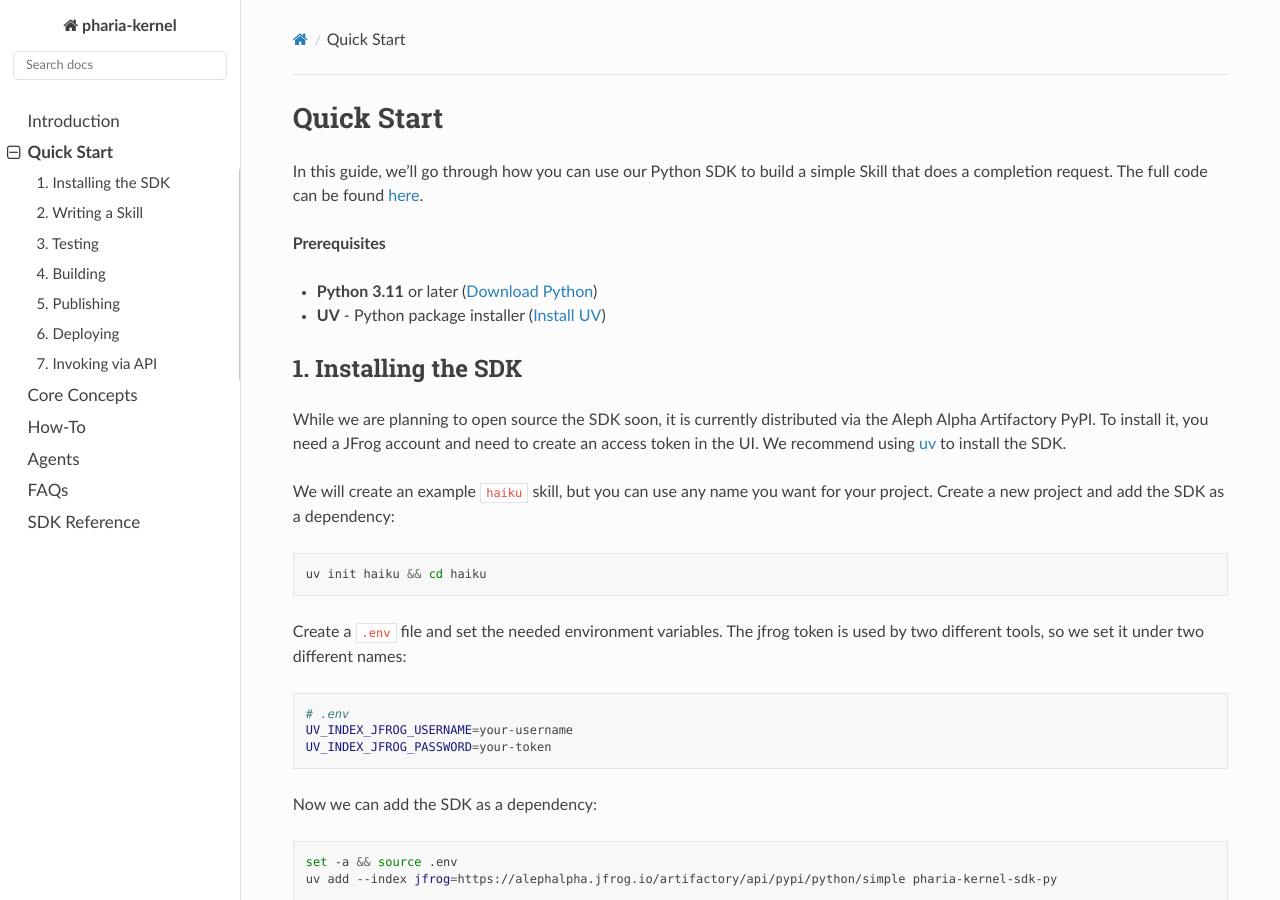
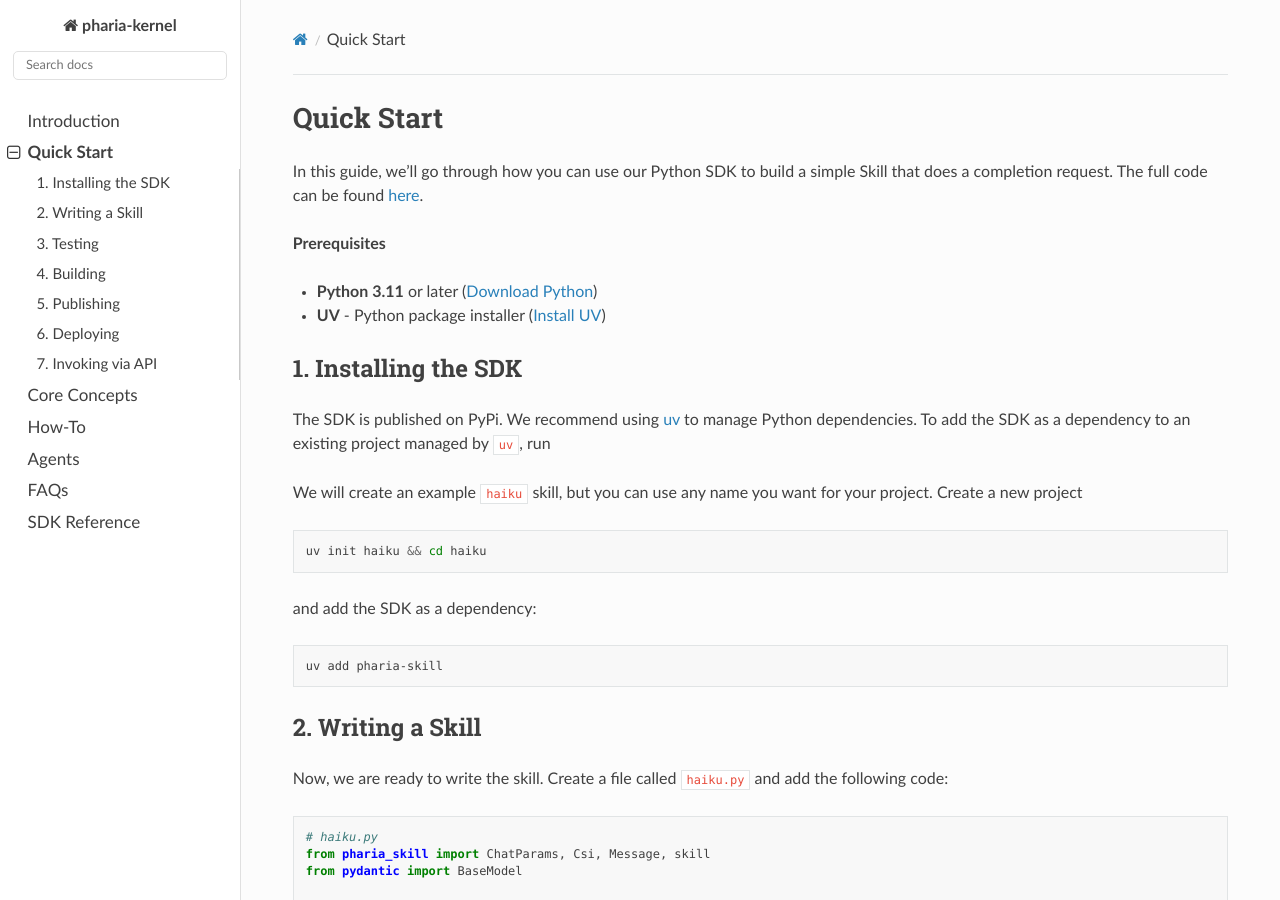
Before and after one commit to Aleph-Alpha/pharia-kernel-sdk-py, a Sphinx documentation site: the page built from docs/source/quick_start.md, in a window 1280 px wide and 900 px high. Built offline with Sphinx 7.4.7 and the Read the Docs theme 3.1.0, drawn with Linux system fonts in a browser that asks for light colours.

Commit message:
docs: remove jfrog installation references

````diff
--- a/docs/source/quick_start.md
+++ b/docs/source/quick_start.md
@@ -7,34 +7,23 @@ The full code can be found [here](https://github.com/Aleph-Alpha/haiku-skill-pyt
 - **Python 3.11** or later ([Download Python](https://www.python.org/downloads/))
 - **UV** - Python package installer ([Install UV](https://github.com/astral-sh/uv))
 
-
 ## 1. Installing the SDK
 
-While we are planning to open source the SDK soon, it is currently distributed via the Aleph Alpha Artifactory PyPI.
-To install it, you need a JFrog account and need to create an access token in the UI.
-We recommend using [uv](https://docs.astral.sh/uv/) to install the SDK.
+The SDK is published on PyPi.
+We recommend using [uv](https://docs.astral.sh/uv/) to manage Python dependencies.
+To add the SDK as a dependency to an existing project managed by `uv`, run
 
 We will create an example `haiku` skill, but you can use any name you want for your project.
-Create a new project and add the SDK as a dependency:
+Create a new project
 
 ```sh
 uv init haiku && cd haiku
 ```
 
-Create a `.env` file and set the needed environment variables. The jfrog token is used by two different tools,
-so we set it under two different names:
+and add the SDK as a dependency:
 
 ```sh
-# .env
-UV_INDEX_JFROG_USERNAME=your-username
-UV_INDEX_JFROG_PASSWORD=your-token
-```
-
-Now we can add the SDK as a dependency:
-
-```sh
-set -a && source .env
-uv add --index jfrog=https://alephalpha.jfrog.io/artifactory/api/pypi/python/simple pharia-kernel-sdk-py
+uv add pharia-skill
 ```
 
 ## 2. Writing a Skill
````
Also changed, not shown: README.md (+4 -15 lines), 1 other file.
